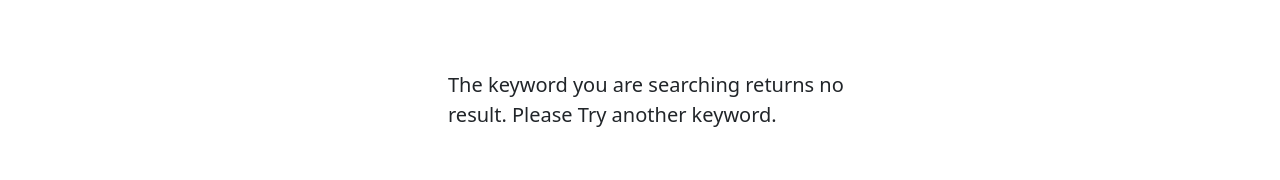
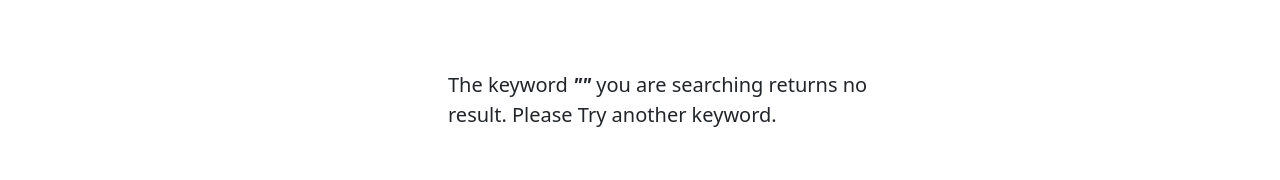
Before and after one commit to coolkidsclubvip/newsapi_nextjs, a Next.js app: page /search in a window 1280 px wide. Shown: the part 148-328 px from the top of the page. Built offline with nearby package versions, Linux system fonts and the light colour scheme; no server answers.

Commit message:
try fallback true

```diff
--- a/src/pages/index.js
+++ b/src/pages/index.js
@@ -1,10 +1,10 @@
 import CustomHead from "../../components/layout/CustomHead";
 import { Inter } from "next/font/google";
 import { Fragment } from "react";
-// import { useRouter } from "next/router";
+
 import ArticlesList from "../../components/mapping/ArticlesList/ArticlesList";
 import HeroSection from "../../components/HeroSection/HeroSection";
-// import styles from "./index.module.scss";
+
 import fetchBodyArticles from "../../components/fetch/fetchBodyArticles";
 import fetchHeroArticles from "../../components/fetch/fetchHeroArticles";
 
--- a/src/pages/search/index.js
+++ b/src/pages/search/index.js
@@ -1,4 +1,5 @@
 import { Fragment } from "react";
+import { useRouter } from "next/router";
 import ArticlesList from "../../../components/mapping/ArticlesList/ArticlesList";
 import CustomHead from "../../../components/layout/CustomHead";
 import styles from "./search.module.scss";
@@ -6,6 +7,9 @@ import styles from "./search.module.scss";
 // change client side fetching to SSR, to avoid 426 error from newsapi.
 
 const Search = ({ results }) => {
+  const router = useRouter();
+  const query = router.query.query;
+console.log("router.query is", router.query);
   return (
     <Fragment>
       <CustomHead title={"Search Results"} />
@@ -13,8 +17,8 @@ const Search = ({ results }) => {
         {results.length === 0 ? (
           <div className={styles.body}>
             <p>
-              The keyword you are searching returns no result. Please Try
-              another keyword.
+              The keyword  <b><i>"{query}"</i></b> you are searching returns no result.
+              Please Try another keyword.
             </p>
           </div>
         ) : (
@@ -40,7 +44,7 @@ export async function getServerSideProps(context) {
     `https://newsapi.org/v2/everything?sources=bbc-news&q=${query}&apiKey=${process.env.NEXT_PUBLIC_NEWS_API_KEY}`
   );
   const data = await res.json();
-console.log("@@search data is:",data);
+  console.log("@@search data is:", data);
   return {
     props: {
       results: data.articles || [],
```
Also changed, not shown: components/fetch/fetchHeroArticles.js (+7 -1 lines), src/pages/home/[articleId].js (+4 -10 lines).
